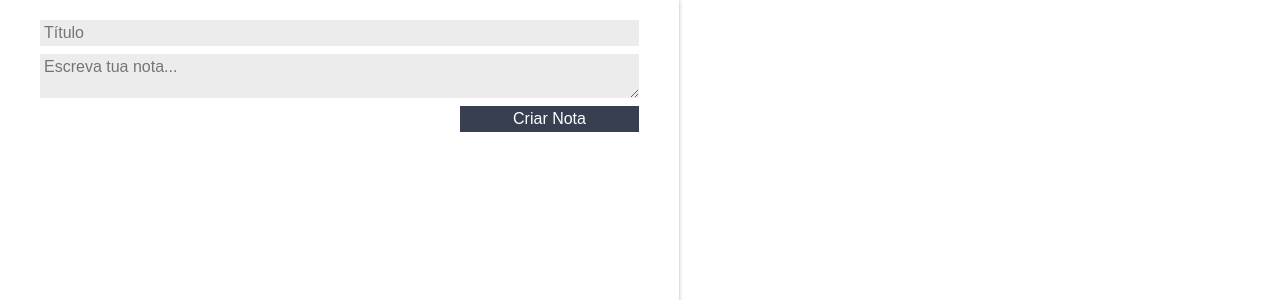
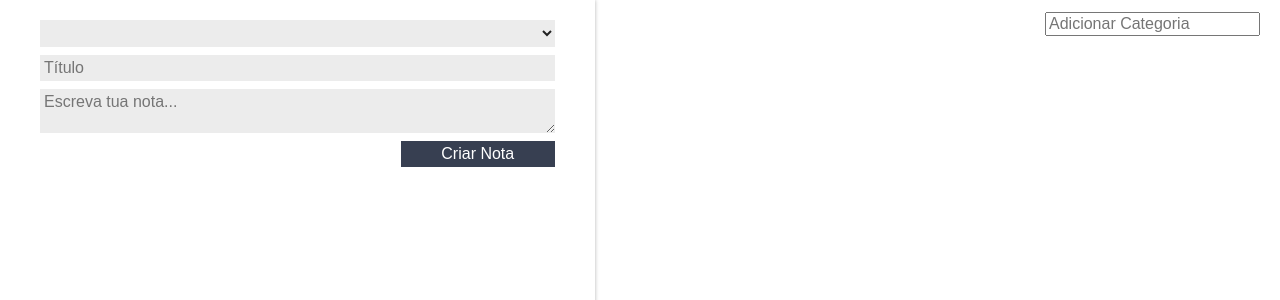
Before and after one commit to karinamelorodrigues/app-notas, a React (Create React App) app: page / in a window 1280 px wide. Shown: the top 300 px of the page. Built offline with nearby package versions, Linux system fonts and the light colour scheme.

Commit message:
Adição da funcionalidade de criação dinâmica de categorias no formulário e na lista de cards

```diff
--- a/src/App.js
+++ b/src/App.js
@@ -1,6 +1,7 @@
 import React, { Component } from "react";
 import ListaDeNotas from "./Components/ListaDeNotas";
 import FormularioCadastro from "./Components/FormularioCadastro";
+import ListaDeCategorias from "./Components/ListaDeCategorias";
 import "./assets/App.css";
 import "./assets/index.css";
 
@@ -10,6 +11,7 @@
 
     this.state = {
       notas: [],
+      categorias: [],
     };
   }
 
@@ -30,14 +32,29 @@
     console.log("Deletar");
   }
 
+  adicionarCategoria(valorCategoria) {
+    const novoArrayCategorias = [...this.state.categorias, valorCategoria];
+    const novoEstado = { ...this.state, categorias: novoArrayCategorias };
+
+    this.setState(novoEstado);
+  }
   render() {
     return (
       <section className="conteudo">
-        <FormularioCadastro criarNota={this.criarNota.bind(this)} />
-        <ListaDeNotas
-          apagarNota={this.deletarNota.bind(this)}
-          notas={this.state.notas}
+        <FormularioCadastro
+          categorias={this.state.categorias}
+          criarNota={this.criarNota.bind(this)}
         />
+        <main className="conteudo-principal">
+          <ListaDeCategorias
+            adicionarCategoria={this.adicionarCategoria.bind(this)}
+            categorias={this.state.categorias}
+          />
+          <ListaDeNotas
+            apagarNota={this.deletarNota.bind(this)}
+            notas={this.state.notas}
+          />
+        </main>
       </section>
     );
   }
--- a/src/Components/FormularioCadastro/FormularioCadastro.jsx
+++ b/src/Components/FormularioCadastro/FormularioCadastro.jsx
@@ -27,6 +27,11 @@
   render() {
     return (
       <form className="form-cadastro" onSubmit={this._criarNota.bind(this)}>
+        <select className="form-cadastro_input">
+          {this.props.categorias.map(categoria => {
+            return <option>{categoria}</option>
+          })}
+        </select>
         <input
           type="text"
           name="titulo"
--- /dev/null
+++ b/src/Components/ListaDeCategorias/ListaDeCategorias.jsx
@@ -0,0 +1,29 @@
+import React from 'react';
+import { Component } from 'react';
+import "./estilo.css";
+
+class ListaDeCategorias extends Component {
+    _handleEventoInput(e) {
+        console.log(e.key);
+        if(e.key === "Enter") {
+            let valorCategoria = e.target.value;
+            this.props.adicionarCategoria(valorCategoria);
+            console.log(valorCategoria);
+        }
+    }
+
+    render() {
+        return(
+            <section className="lista-categorias">
+                <ul className="lista-categorias_lista">
+                    {this.props.categorias.map((categoria, index) => {
+                        return <li className="lista-categorias_item" key={index}>{categoria}</li>
+                    })}
+                </ul>
+                <input type="text"  className="lista-categorias_input" placeholder="Adicionar Categoria" onKeyUp={this._handleEventoInput.bind(this)}/>
+            </section>
+        );
+    }
+}
+
+export default ListaDeCategorias;
--- /dev/null
+++ b/src/Components/ListaDeCategorias/estilo.css
@@ -0,0 +1,21 @@
+.lista-categorias {
+  display: flex;
+  flex-direction: row;
+  margin-top: 12px;
+}
+.lista-categorias_lista {
+  flex: 1;
+  display: flex;
+  flex-direction: row;
+  justify-content: space-evenly;
+}
+.lista-categorias_item {
+  background-color: var(--secundaria);
+  color: white;
+  padding: 4px 8px;
+  border-radius: 10px;
+  font-family: Arial, Helvetica, sans-serif;
+}
+.lista-categorias_input {
+  margin-right: 20px;
+}
--- /dev/null
+++ b/src/Components/ListaDeCategorias/index.js
@@ -0,0 +1,2 @@
+import ListaDeCategorias from "./ListaDeCategorias";
+export default ListaDeCategorias;
--- a/src/assets/App.css
+++ b/src/assets/App.css
@@ -1,5 +1,9 @@
 .conteudo {
   display: flex;
+}
+
+.conteudo-principal {
+  flex-grow: 3;
 }
 
 :root {
```
